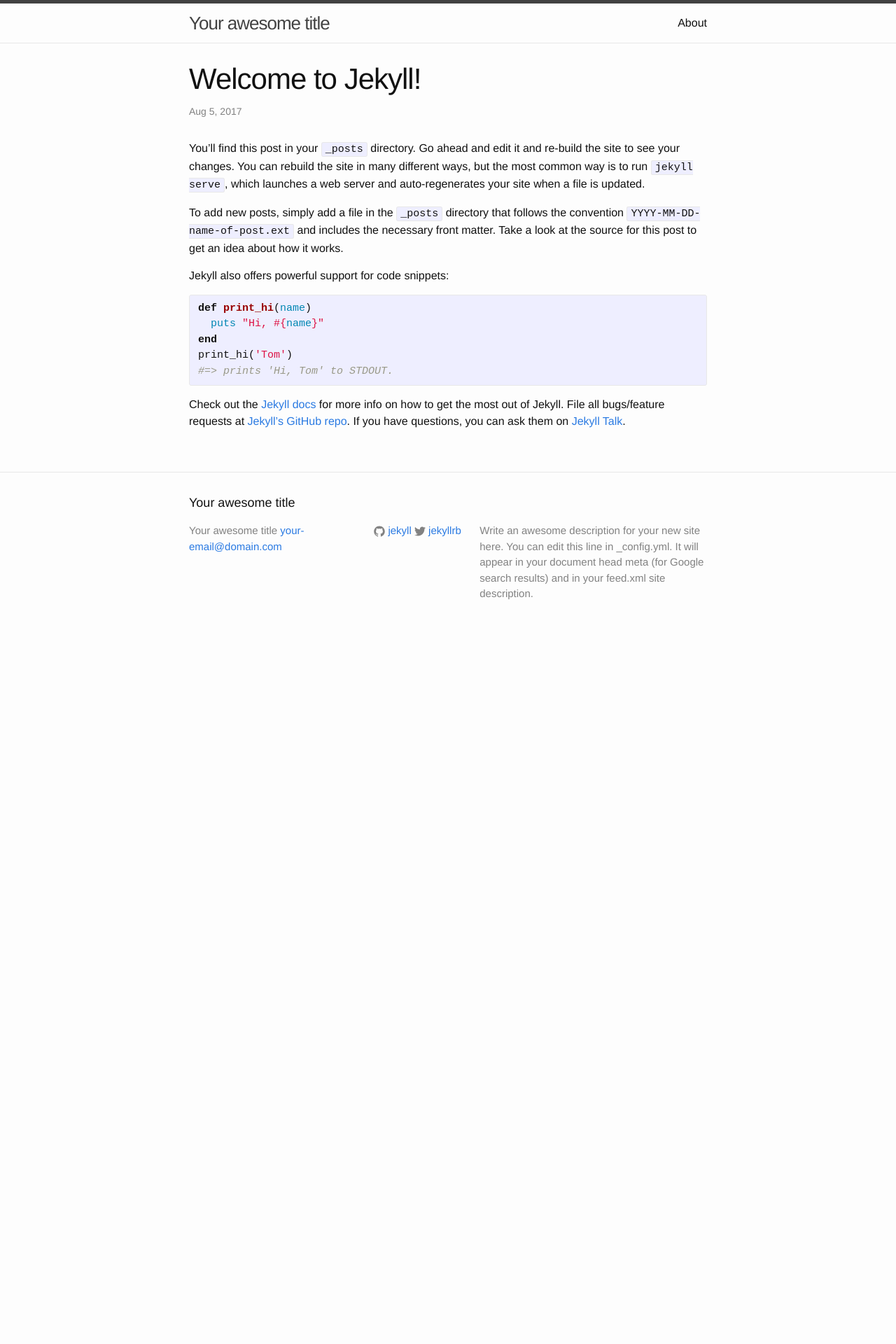
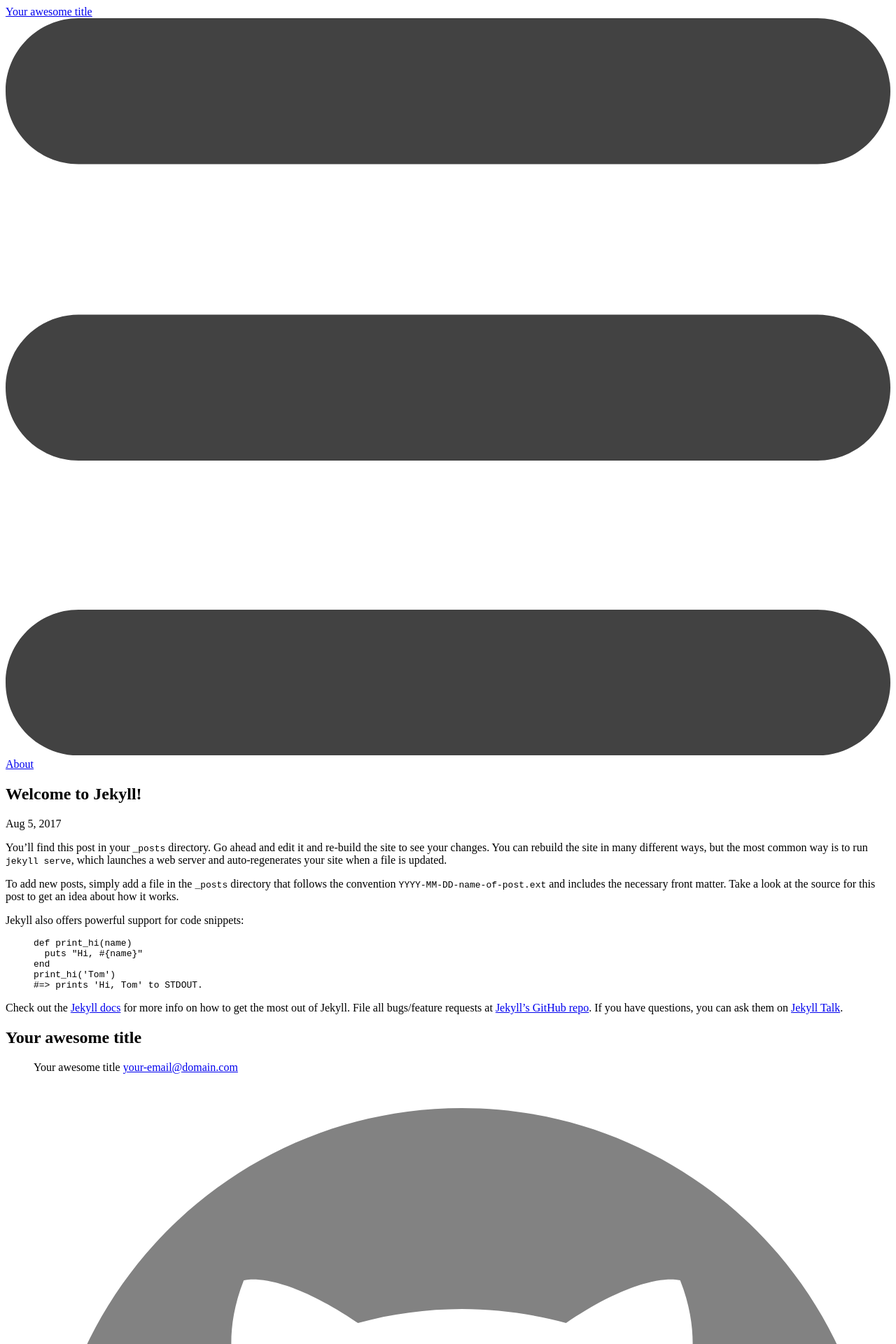
Before and after one commit to raman221188/raman221188.github.io, a Jekyll site: the page built from _posts/2017-08-05-welcome-to-jekyll.markdown, in a window 1280 px wide. Shown: the top 1920 px of the page at 70% size. Built offline with Jekyll 4.4.1, drawn with Linux system fonts in a browser that asks for light colours; before the commit the page ends 920 px from its top, so only the background shows below that.

Commit message:
Update main.scss

```diff
--- a/css/main.scss
+++ b/css/main.scss
@@ -2,7 +2,6 @@
 # Only the main Sass file needs front matter (the dashes are enough)
 ---
 @charset "utf-8";
-
 
  li {
     display: inline;
@@ -18,49 +17,3 @@
     font-size: 42px;
     border: 1px groove #FF0000;
 }
-// Our variables
-$base-font-family: "Helvetica Neue", Helvetica, Arial, sans-serif;
-$base-font-size:   16px;
-$base-font-weight: 400;
-$small-font-size:  $base-font-size * 0.875;
-$base-line-height: 1.5;
-
-$spacing-unit:     30px;
-
-$text-color:       #111;
-$background-color: #fdfdfd;
-$brand-color:      #2a7ae2;
-
-$grey-color:       #828282;
-$grey-color-light: lighten($grey-color, 40%);
-$grey-color-dark:  darken($grey-color, 25%);
-
-// Width of the content area
-$content-width:    800px;
-
-$on-palm:          600px;
-$on-laptop:        800px;
-
-
-
-// Use media queries like this:
-// @include media-query($on-palm) {
-//     .wrapper {
-//         padding-right: $spacing-unit / 2;
-//         padding-left: $spacing-unit / 2;
-//     }
-// }
-@mixin media-query($device) {
-    @media screen and (max-width: $device) {
-        @content;
-    }
-}
-
-
-
-// Import partials from `sass_dir` (defaults to `_sass`)
-@import
-        "base",
-        "layout",
-        "syntax-highlighting"
-;
```
